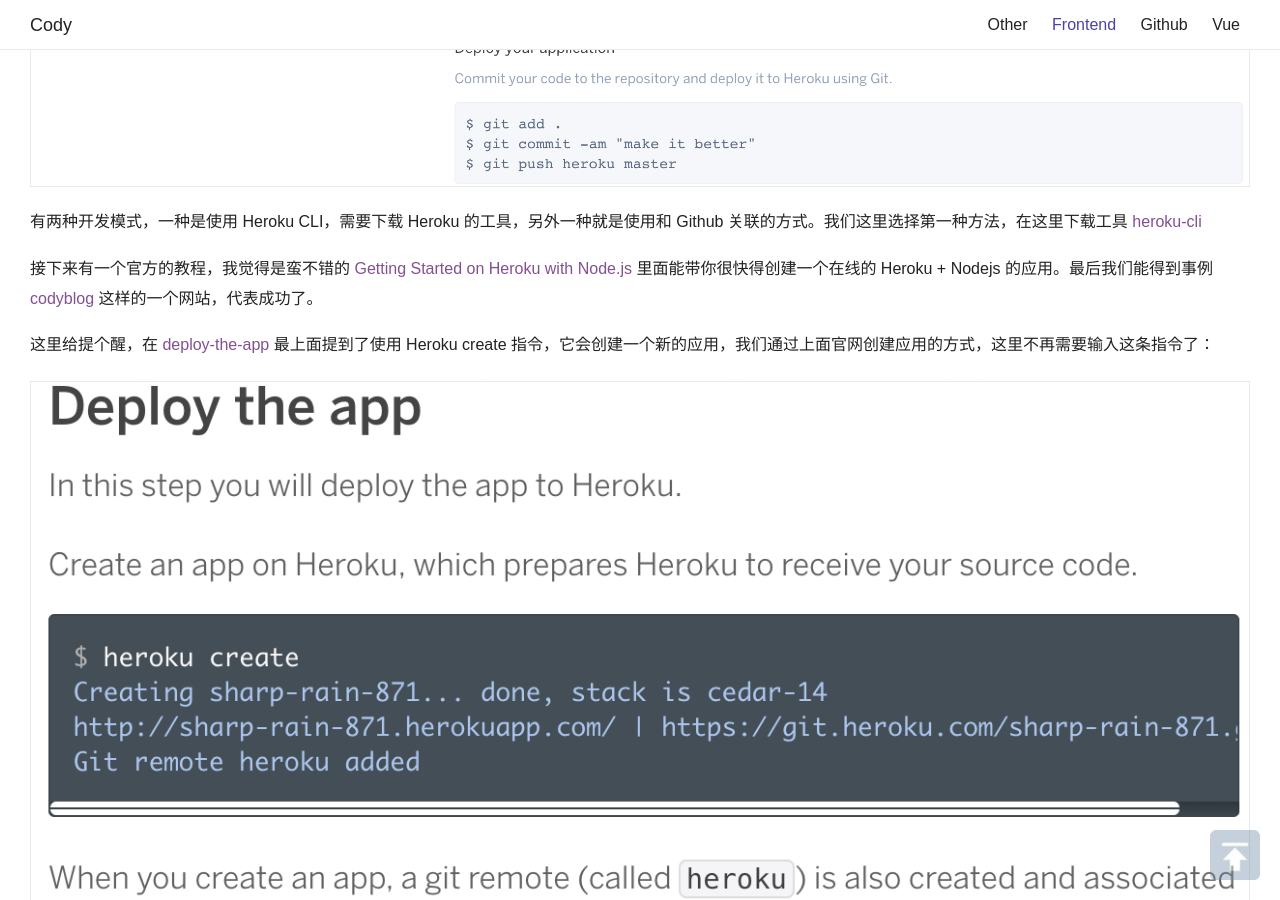
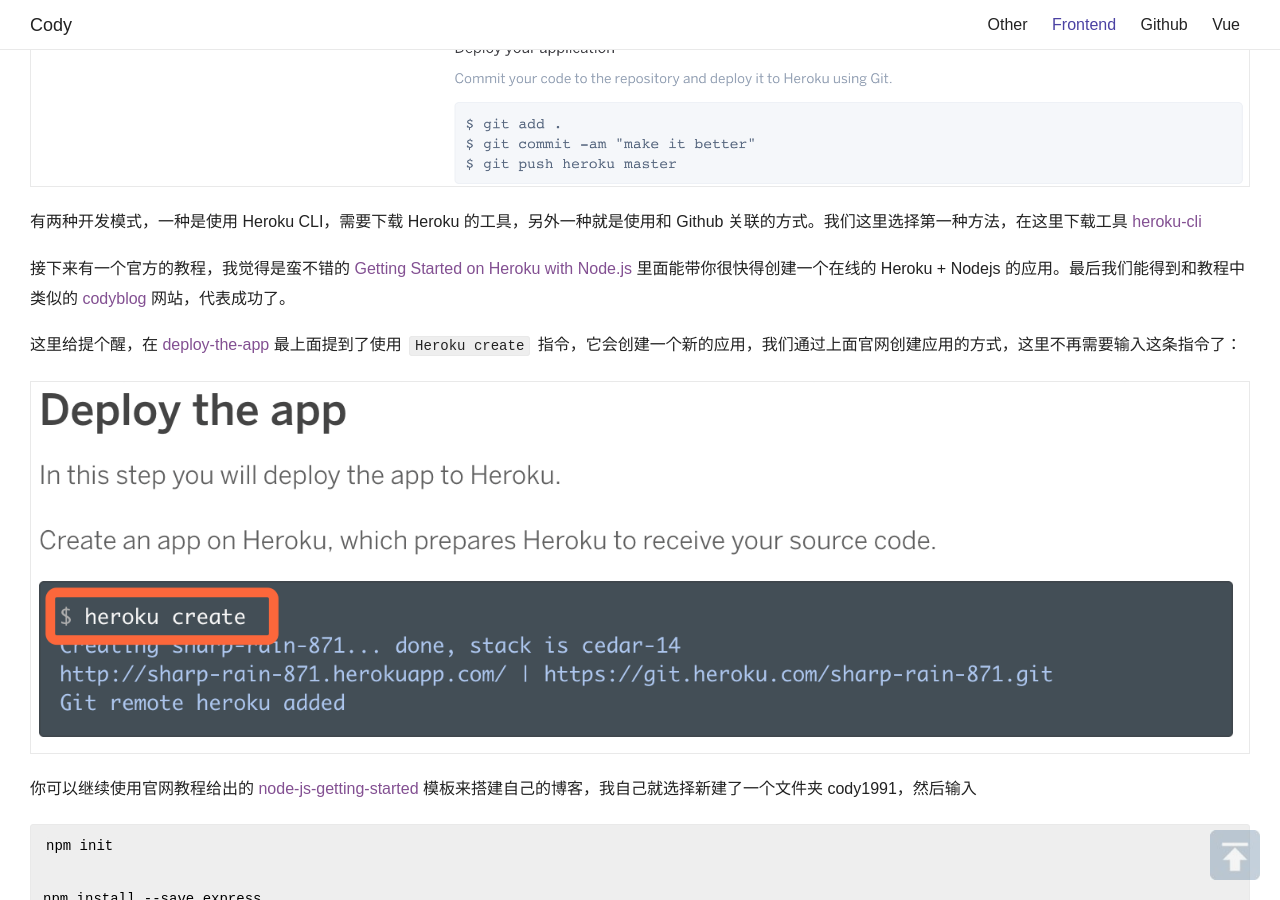
Before and after one commit to cody1991/cody1991.github.io, a Jekyll site: the page built from _posts/2016-12-05-build-online-blog-with-express-heroku-mlab.md, in a window 1280 px wide and 900 px high, scrolled down 1373 px. Built offline with Jekyll 4.4.1, drawn with Linux system fonts in a browser that asks for light colours; nearby versions of some CDN libraries; comment, search, counter and statistics services are not loaded; some of the changed text lies outside the part shown.

Commit message:
update new blog

```diff
--- a/_posts/2016-12-05-build-online-blog-with-express-heroku-mlab.md
+++ b/_posts/2016-12-05-build-online-blog-with-express-heroku-mlab.md
@@ -25,9 +25,9 @@
 
 有两种开发模式，一种是使用 Heroku CLI，需要下载 Heroku 的工具，另外一种就是使用和 Github 关联的方式。我们这里选择第一种方法，在这里下载工具 [heroku-cli](https://devcenter.heroku.com/articles/heroku-cli)
 
-接下来有一个官方的教程，我觉得是蛮不错的 [Getting Started on Heroku with Node.js](https://devcenter.heroku.com/articles/getting-started-with-nodejs#introduction) 里面能带你很快得创建一个在线的 Heroku + Nodejs 的应用。最后我们能得到事例 [codyblog](https://codyblog.herokuapp.com/) 这样的一个网站，代表成功了。
+接下来有一个官方的教程，我觉得是蛮不错的 [Getting Started on Heroku with Node.js](https://devcenter.heroku.com/articles/getting-started-with-nodejs#introduction) 里面能带你很快得创建一个在线的 Heroku + Nodejs 的应用。最后我们能得到和教程中类似的 [codyblog](https://codyblog.herokuapp.com/) 网站，代表成功了。
 
-这里给提个醒，在 [deploy-the-app](https://devcenter.heroku.com/articles/getting-started-with-nodejs#deploy-the-app) 最上面提到了使用 Heroku create 指令，它会创建一个新的应用，我们通过上面官网创建应用的方式，这里不再需要输入这条指令了：
+这里给提个醒，在 [deploy-the-app](https://devcenter.heroku.com/articles/getting-started-with-nodejs#deploy-the-app) 最上面提到了使用 `Heroku create` 指令，它会创建一个新的应用，我们通过上面官网创建应用的方式，这里不再需要输入这条指令了：
 
 <img src="{{site.baseurl}}/source/2016.12.05/blog-3.png">
 
```
Also changed, not shown: other parts of _posts/2016-12-05-build-online-blog-with-express-heroku-mlab.md (+1 -1 lines), source/2016.12.05/blog-3.png.
